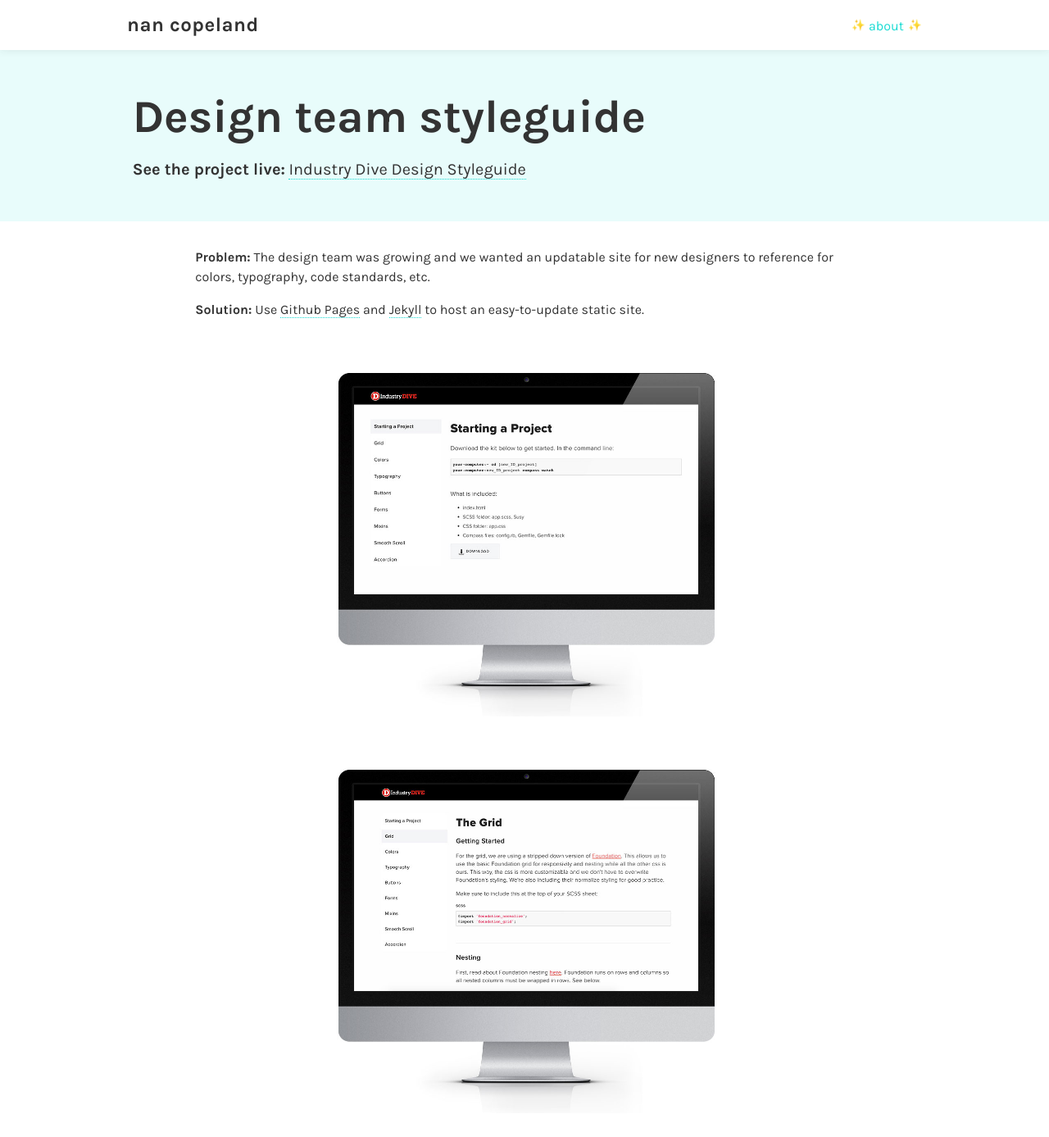
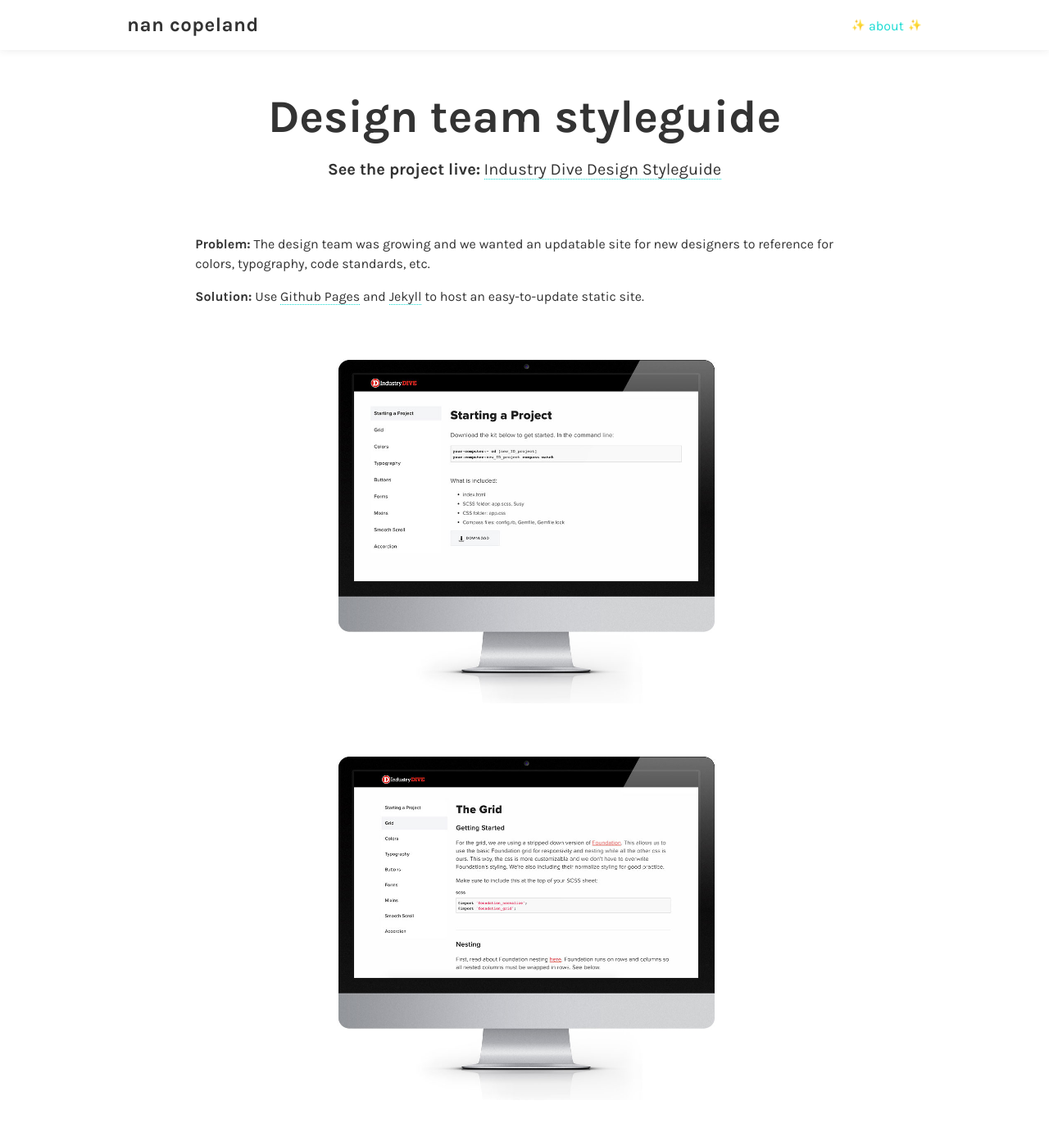
Before and after one commit to nancopeland/old-portfolio-site, a Jekyll site: the page built from _posts/2016-12-1-living-style-guide.markdown, in a window 1280 px wide and 1400 px high. Shown: the top 1387 px of the window at 82% size. Built offline with Jekyll 4.4.1, drawn with Linux system fonts in a browser that asks for light colours; nearby versions of some CDN libraries; emoji names are drawn with the system emoji font.

Commit message:
takes out background color, centers text

```diff
--- a/_layouts/post.html
+++ b/_layouts/post.html
@@ -4,8 +4,10 @@ layout: default
 
 <article class="post" itemscope itemtype="http://schema.org/BlogPosting">
 
-  	<header class="row post-header">
+    <div class="row">
         <div class="medium-10 medium-centered columns">
+
+          	<header class="post-header">
             	<h1 class="post-title" itemprop="name headline">{{ page.title | escape }}</h1>
                 <p>See the project live:</p>
             	<ul>
@@ -14,12 +16,12 @@ layout: default
             			<li><a href="{{ page.live-project-link-2 | escape }}" target="_blank">{{ page.live-project-name-2 | escape }}</a></li>
             		{% endif %}
             	</ul>
-        </div>
           	</header>
 
-  	<div class="row post-content" itemprop="articleBody">
-        <div class="medium-10 medium-centered columns">
+          	<div class="post-content" itemprop="articleBody">
             	{{ content }}
+          	</div>
+
         </div>
     </div>
 
--- a/_sass/partials/_posts.scss
+++ b/_sass/partials/_posts.scss
@@ -1,9 +1,8 @@
 // posts partial
 
 .post-header {
-	background-color: $turquoise-light;
-    max-width: none;
-    padding: 1.5rem 0;
+    margin: 1.5rem 0 2.5rem 0;
+    text-align: center;
 	h1 {
 		font-size: 2.25rem;
 		line-height: 1.2;
@@ -56,7 +55,7 @@
 
 @media (min-width: 40em) {
 	.post-header {
-		padding: 3rem;
+		margin: 3rem 0 4rem 0;
 		h1 {
 			font-size: 3.5rem;
 		}
```
Also changed, not shown: 5 other files. Lines whose indentation alone changed are shown as unchanged.
